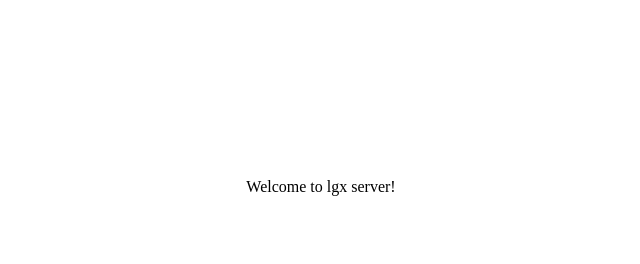
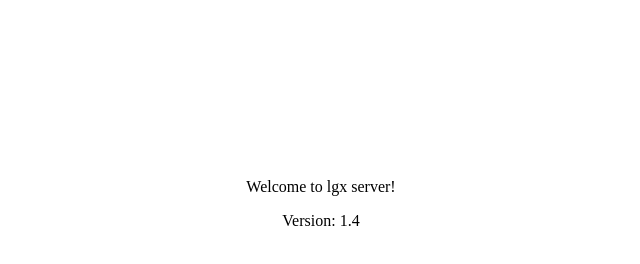
Before and after one commit to pwnsky/lgx, a plain HTML site: page bin/www/index.html in a window 1280 px wide. Shown: the full height of the page, 319-959 px from the left. Drawn offline with Linux system fonts and the light colour scheme.

```diff
--- a/bin/www/index.html
+++ b/bin/www/index.html
@@ -8,5 +8,6 @@
   <canvas id="c"></canvas>
 </div>  <center>
         <p color="red">Welcome to lgx server!</p>
+        <p color="red">Version: 1.4</p>
         </center>
 </html>
```
Also changed, not shown: bin/www/你是.txt (added), 11 other files.
